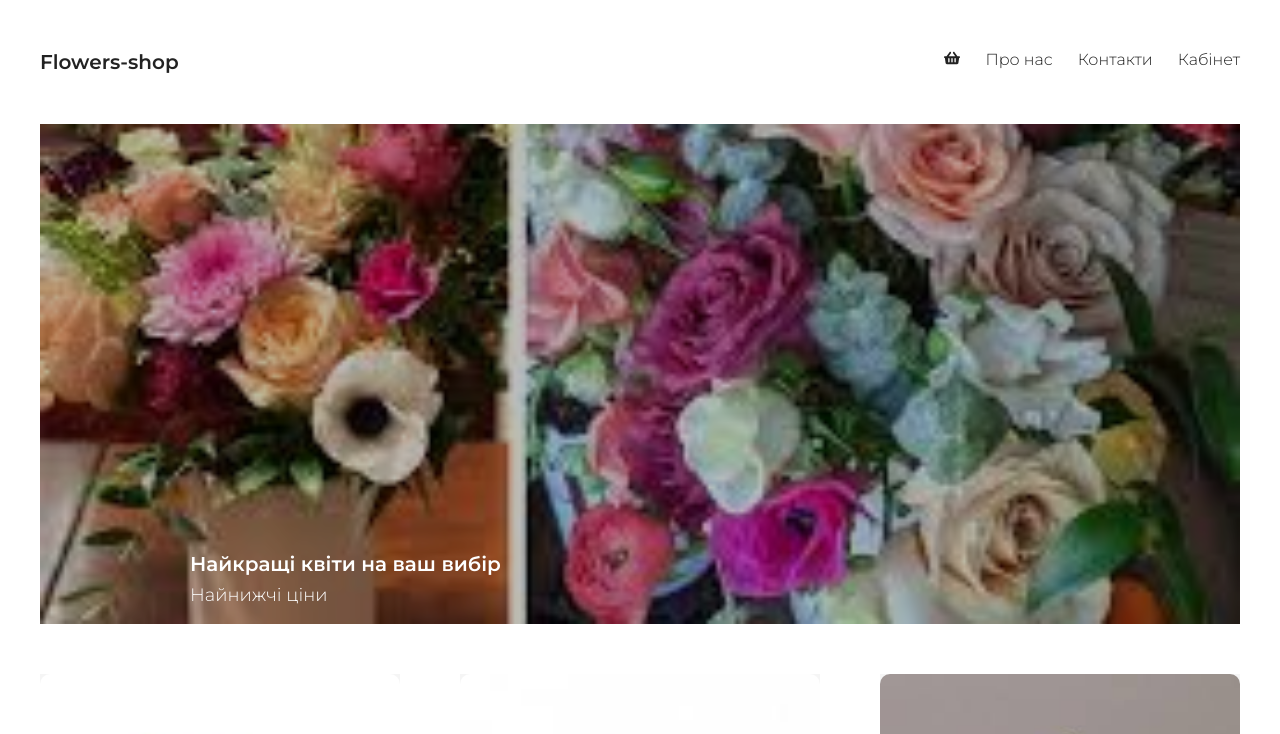
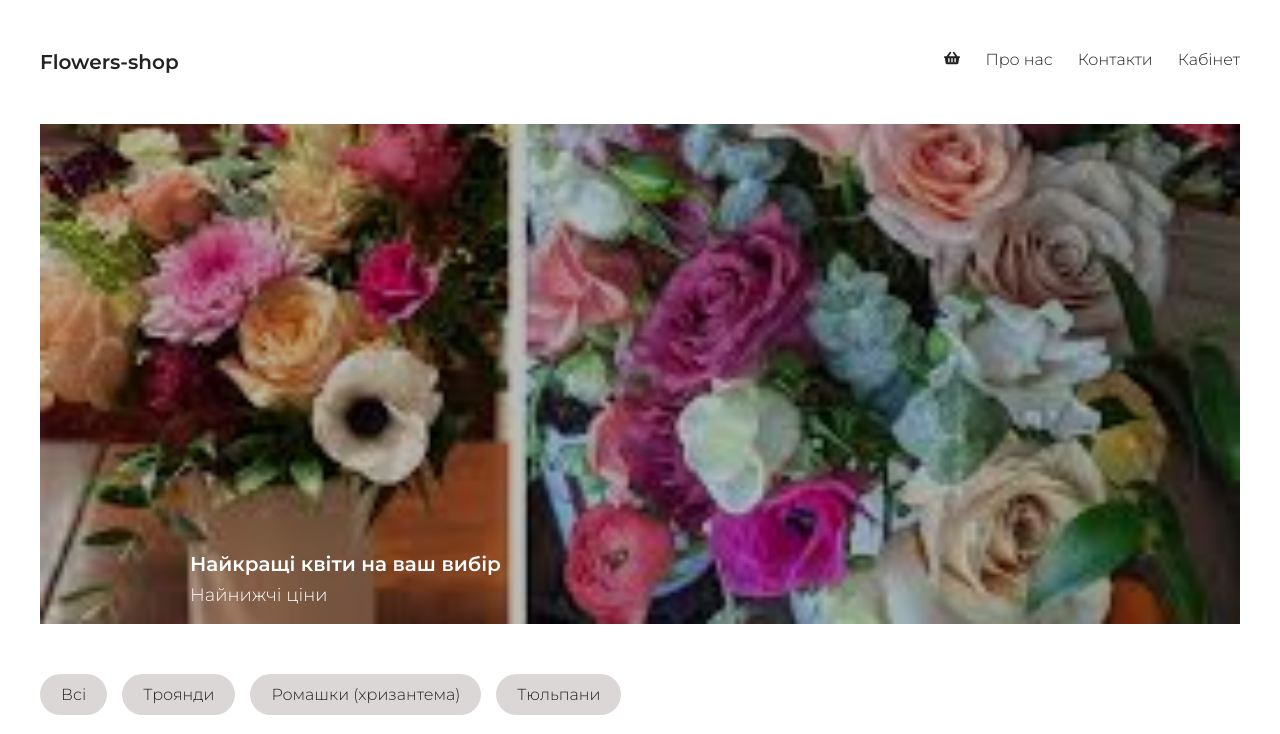
Before and after one commit to AndriiDan/Shop, a React (Create React App) app: page / in a window 1280 px wide. Shown: the top 734 px of the page. Built offline with nearby package versions, Linux system fonts and the light colour scheme.

Commit message:
7. Вивід категорій товарів + стилі.

```diff
--- a/src/App.js
+++ b/src/App.js
@@ -1,4 +1,5 @@
 import React from 'react';
+import Categories from './components/Categories';
 import Footer from './components/Footer';
 import Header from './components/Header';
 import Items from './components/Items';
@@ -84,6 +85,7 @@ class App extends React.Component {
     return (
       <div className="wrapper">
         <Header orders={this.state.orders} onDelete={this.deleteOrder} />
+        <Categories />
         <Items items={this.state.items} onAdd={this.addToOrder} />
         <Footer />
       </div>
--- a/src/components/Categories.js
+++ b/src/components/Categories.js
@@ -27,8 +27,10 @@ export class Categories extends Component {
 
     render() {
         return (
-            <div>
-                Categories
+            <div className='categories'>
+                {this.state.categories.map(el => (
+                    <div key={el.key}>{el.name}</div>
+                ))}
             </div>
         )
     }
--- a/src/index.css
+++ b/src/index.css
@@ -150,6 +150,23 @@ header .presentation::after {
     font-weight: 600;
 }
 
+.categories div {
+    display: inline-block;
+    background: #dbd7d7;
+    border-radius: 50px;
+    padding: 10px 20px;
+    margin-bottom: 25px;
+    margin-right: 15px;
+    cursor: pointer;
+    border: 1px solid transparent;
+    transition: all 500ms ease;
+}
+
+.categories div:hover {
+    border-color: rgb(128, 116, 116);
+    transform: scale(1.1);
+}
+
 main {
     display: flex;
     width: 100%;
```
